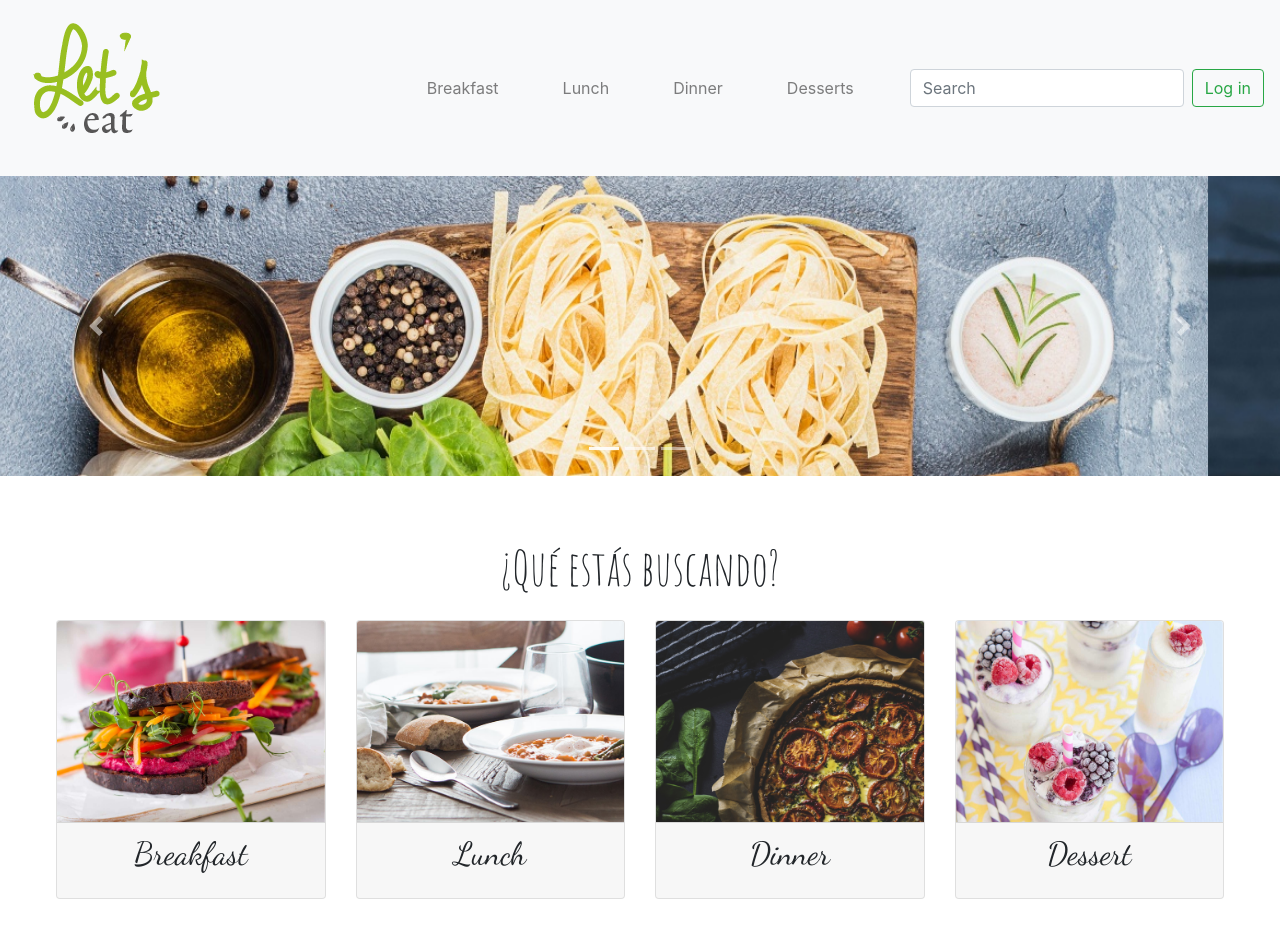
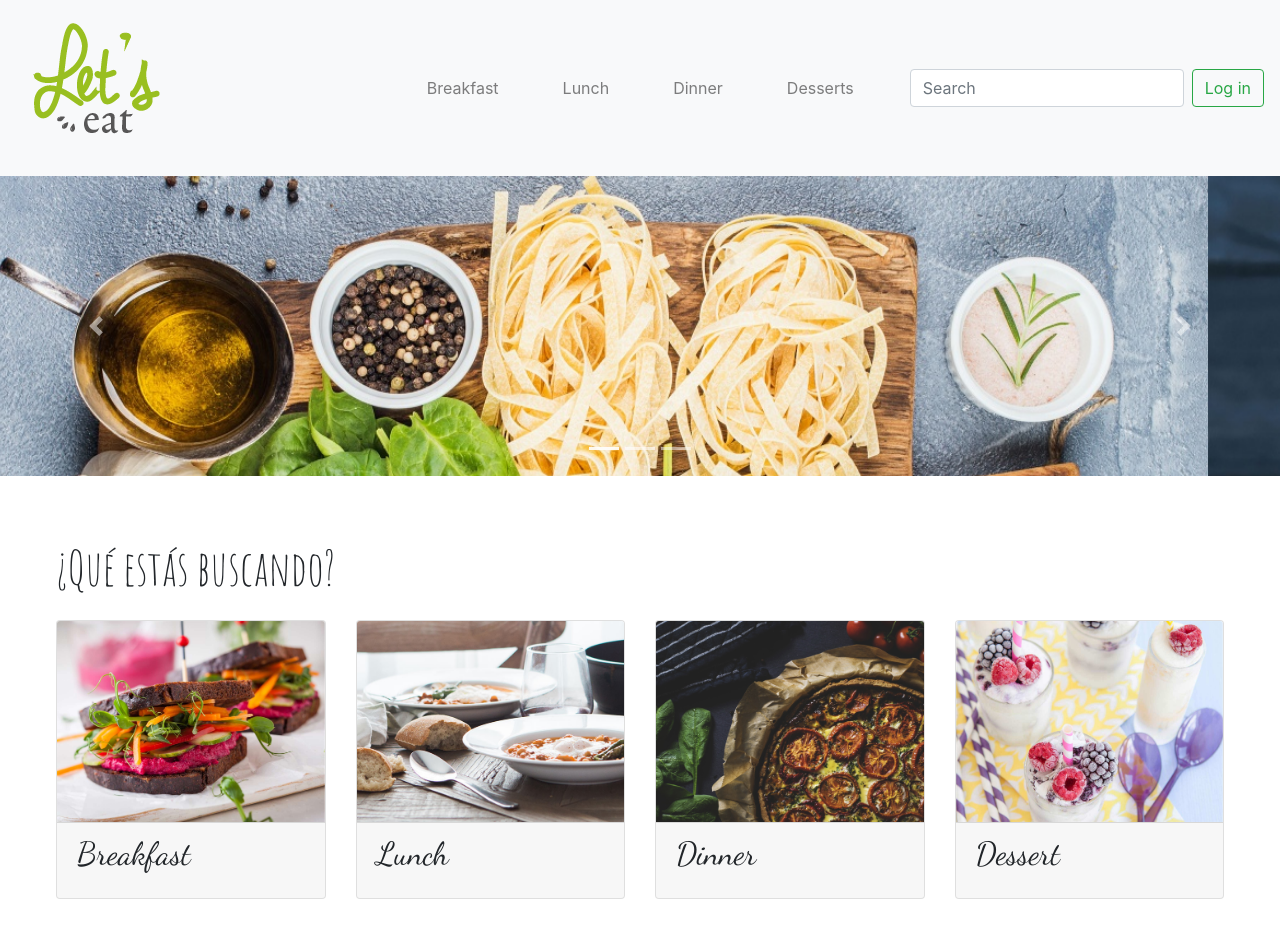
Before and after one commit to SandraGro/final_project, a React (Create React App) app: page / in a window 1280 px wide. Shown: the top 952 px of the page. Built offline with nearby package versions, Linux system fonts and the light colour scheme.

Commit message:
se agregan rutas y componete home

```diff
--- a/package.json
+++ b/package.json
@@ -7,6 +7,7 @@
     "react": "^16.8.6",
     "react-bootstrap": "^1.0.0-beta.9",
     "react-dom": "^16.8.6",
+    "react-router-dom": "^5.0.1",
     "react-scripts": "3.0.1"
   },
   "scripts": {
--- a/src/components/App.js
+++ b/src/components/App.js
@@ -1,21 +1,25 @@
 import React from 'react';
 //Components
 import Header from './Header';
-import Slider from './Slider';
-import SelectorHome from './SelectorHome';
+import Home from './Home/Home';
 import Footer from './Footer';
+import BrowserRouter from 'react-router-dom/BrowserRouter';
+import Route from 'react-router-dom/Route';
 
 //CSS
 import './App.css';
 
 function App() {
   return (
-    <div className="App">
-      <Header />
-      <Slider />
-      <SelectorHome/>
-      <Footer/>
-    </div>
+    <BrowserRouter>
+      <Route component={Header} />
+      <Route exact path="/" component={Home} />
+      {/* <Route path="/breakfast" component={Breakfast} />
+      <Route path="/breakfast/reviewId" component={Breakfast} /> */}
+      <Route component={Footer} />
+
+    </BrowserRouter>
+
   );
 }
 
--- /dev/null
+++ b/src/components/Home/Home.jsx
@@ -0,0 +1,12 @@
+import React from "react";
+import SelectorHome  from './SelectorHome/SelectorHome';
+import Slider from './Slider/Slider';
+
+const Home = () => (
+    <>
+    <Slider/>
+    <SelectorHome/>
+    </>
+);
+
+export default Home;
--- /dev/null
+++ b/src/components/Home/SelectorHome/SelectorHome.jsx
@@ -0,0 +1,37 @@
+import React from "react";
+import { Card, CardDeck } from 'react-bootstrap';
+import './SelectorHome.css';
+
+const SelectorHome = () => (
+  <div className="padd">
+    <p className="title">¿Qué estás buscando?</p>
+    <CardDeck>
+      <Card>
+        <Card.Img variant="top" src="/assets/breakfast2.jpg" />
+        <Card.Footer>
+          <Card.Title className="category">Breakfast</Card.Title>
+        </Card.Footer>
+      </Card>
+      <Card>
+        <Card.Img variant="top" src="/assets/lunch1.jpg" />
+        <Card.Footer>
+          <Card.Title className="category">Lunch</Card.Title>
+        </Card.Footer>
+      </Card>
+      <Card>
+        <Card.Img variant="top" src="/assets/dinner1.jpeg" />
+        <Card.Footer>
+          <Card.Title className="category">Dinner</Card.Title>
+        </Card.Footer>
+      </Card>
+      <Card>
+        <Card.Img variant="top" src="/assets/dessert3.jpg" />
+        <Card.Footer>
+          <Card.Title className="category">Dessert</Card.Title>
+        </Card.Footer>
+      </Card>
+    </CardDeck>
+  </div>
+);
+
+export default SelectorHome;
--- a/src/components/SelectorHome/SelectorHome.jsx
+++ /dev/null
@@ -1,41 +0,0 @@
-import React, { Component } from "react";
-import { Card, CardDeck } from 'react-bootstrap';
-import './SelectorHome.css';
-
-class SelectorHome extends Component {
-  render() {
-    return (
-      <div className="padd">
-        <p className="title">¿Qué estás buscando?</p>
-        <CardDeck>
-          <Card>
-            <Card.Img variant="top" src="/assets/breakfast2.jpg" />
-            <Card.Footer>
-            <Card.Title className="category">Breakfast</Card.Title>
-            </Card.Footer>
-          </Card>
-          <Card>
-            <Card.Img variant="top" src="/assets/lunch1.jpg" />
-            <Card.Footer>
-            <Card.Title className="category">Lunch</Card.Title>
-            </Card.Footer>
-          </Card>
-          <Card>
-            <Card.Img variant="top" src="/assets/dinner1.jpeg" />
-             <Card.Footer>
-            <Card.Title className="category">Dinner</Card.Title>
-            </Card.Footer>
-          </Card>
-          <Card>
-            <Card.Img variant="top" src="/assets/dessert3.jpg" />
-            <Card.Footer>
-            <Card.Title className="category">Dessert</Card.Title>
-            </Card.Footer>
-          </Card>
-        </CardDeck>
-      </div>
-    );
-  }
-}
-
-export default SelectorHome;
```
Also changed, not shown: src/components/Home/SelectorHome/SelectorHome.css (renamed from src/components/SelectorHome/SelectorHome.css), src/components/Home/SelectorHome/index.js (renamed from src/components/SelectorHome/index.js), src/components/Home/Slider/Slider.css (renamed from src/components/Slider/Slider.css), src/components/Home/Slider/Slider.jsx (renamed from src/components/Slider/Slider.jsx), src/components/Home/Slider/index.js (renamed from src/components/Slider/index.js), 1 other file (tests, documents, lock files or other folders).
